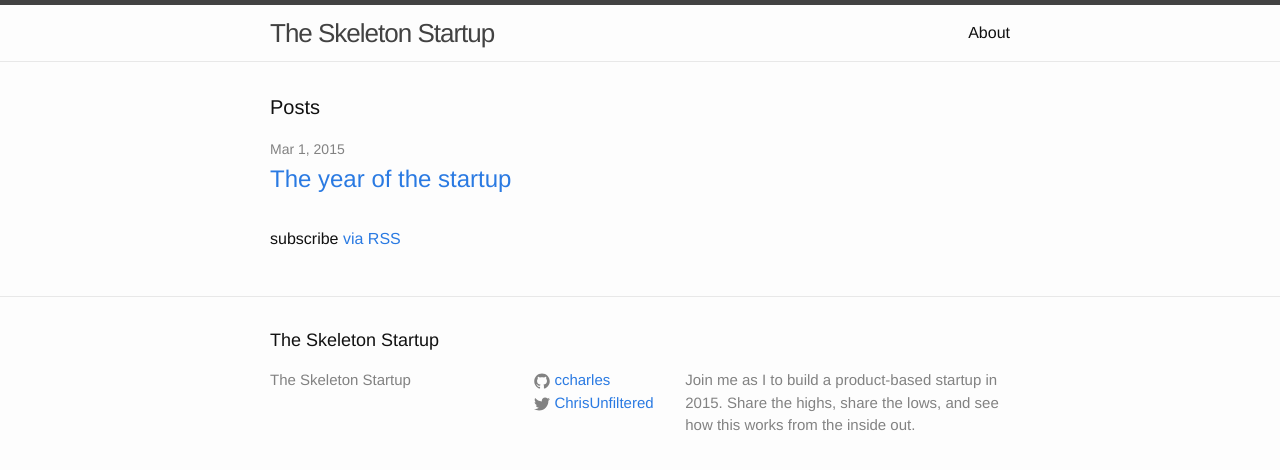
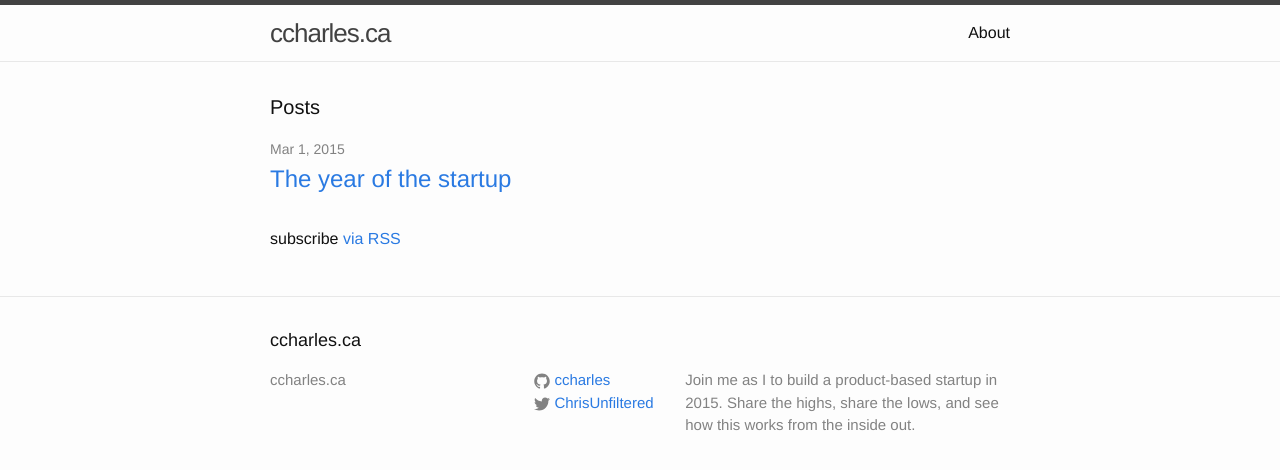
Before and after one commit to ccharles/skeleton-startup, a Jekyll site: the page built from index.html, in a window 1280 px wide. Shown: the top 470 px of the page. Built offline with Jekyll 4.4.1, drawn with Linux system fonts in a browser that asks for light colours.

Commit message:
Change domain to www.ccharles.ca

```diff
--- a/CNAME
+++ b/CNAME
@@ -1 +1 @@
-skeletonstartup.ca
+www.ccharles.ca
--- a/_config.yml
+++ b/_config.yml
@@ -1,11 +1,11 @@
 # Site settings
-title: The Skeleton Startup
+title: ccharles.ca
 email: ~
 description: > # this means to ignore newlines until "baseurl:"
   Join me as I to build a product-based startup in 2015. Share the highs, share
   the lows, and see how this works from the inside out.
 baseurl: "" # the subpath of your site, e.g. /blog/
-url: "http://skeletonstartup.ca" # the base hostname & protocol for your site
+url: "http://www.ccharles.ca" # the base hostname & protocol for your site
 twitter_username: ChrisUnfiltered
 github_username: ccharles
 
```
